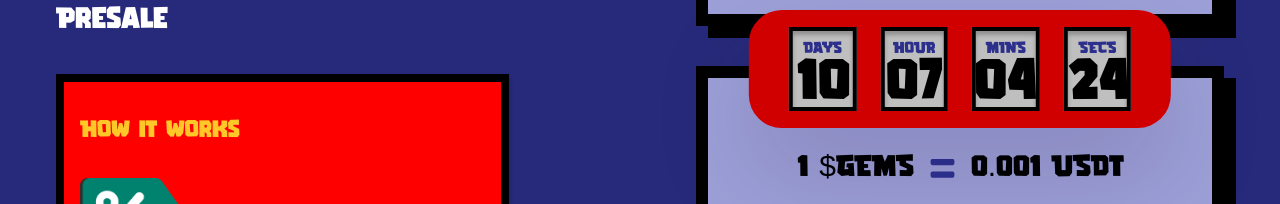
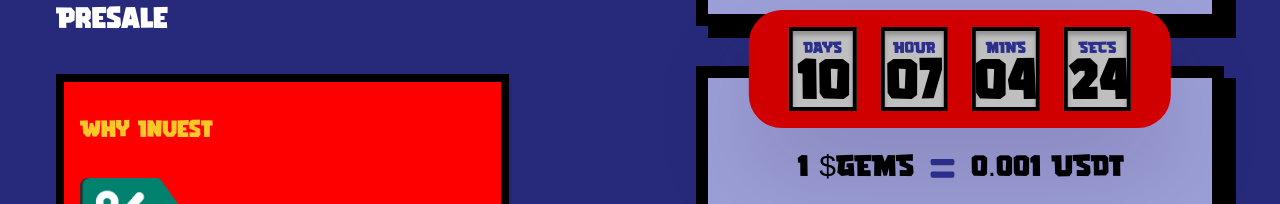
Before and after one commit to codiejay/memestateweb, a React (Vite) app: page / in a window 1280 px wide. Shown: the part 954-1158 px from the top of the page. Built offline with nearby package versions, Linux system fonts and the light colour scheme.

Commit message:
Change Text

```diff
--- a/src/component/HowItWorks/HowItWorks.jsx
+++ b/src/component/HowItWorks/HowItWorks.jsx
@@ -33,7 +33,7 @@ const HowItWorks = ({ items }) => {
       className="carousel-container relative  overflow-hidden  border-[8px] border-[#000] lg:h-[500px] h-full  lg:w-[453px] w-full bg-[#FF0000]   py-8 flex flex-col"
       style={{ boxShadow: " 0px 4px 4px 0px #00000040" }}
     >
-      <h2 className="text-2xl text-[#FFC727]  px-4">How it works</h2>
+      <h2 className="text-2xl text-[#FFC727]  px-4">Why Invest</h2>
       {/* Carousel Items */}
       <div
         className={`carousel-items flex transition-transform duration-500 ease-in-out w-full ${
```
